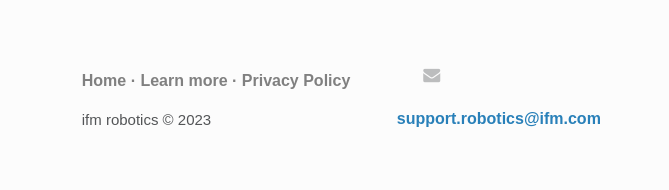
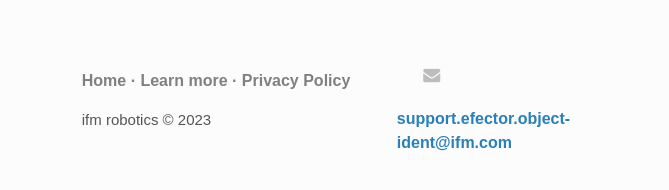
Before and after one commit to ifm/ifm3d-ros2-docs, a plain HTML site: page v1.1.0/CHANGELOG.html in a window 1280 px wide. Shown: the part 2395-2585 px from the top of the page, 320-989 px from the left. Drawn offline with Linux system fonts and the light colour scheme; no server answers.

Commit message:
[bot] update built doc

```diff
--- a/v1.1.0/CHANGELOG.html
+++ b/v1.1.0/CHANGELOG.html
@@ -259,7 +259,7 @@ exposed.</p></li>
 
 		<div>
 		<i class="fa fa-envelope"></i>
-		<p><a href="mailto:support.robotics@ifm.com">support.robotics@ifm.com</a></p>
+		<p><a href="mailto:support.efector.object-ident@ifm.com">support.efector.object-ident@ifm.com</a></p>
 		</div>
 
 		</div>
```
Also changed, not shown: v1.1.0/README.html (+1 -1 lines), v1.1.0/doc/building.html (+1 -1 lines), v1.1.0/doc/deployment.html (+1 -1 lines), v1.1.0/doc/launch.html (+1 -1 lines), v1.1.0/doc/multi_head.html (+1 -1 lines), v1.1.0/doc/parameters.html (+1 -1 lines), v1.1.0/doc/rpc_error_codes.html (+1 -1 lines), v1.1.0/doc/services.html (+1 -1 lines), v1.1.0/doc/topics.html (+1 -1 lines), v1.1.0/doc/visualization.html (+1 -1 lines), v1.1.0/genindex.html (+1 -1 lines), v1.1.0/index.html (+1 -1 lines), v1.1.0/search.html (+1 -1 lines).
